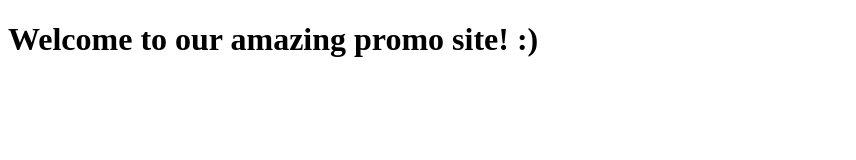
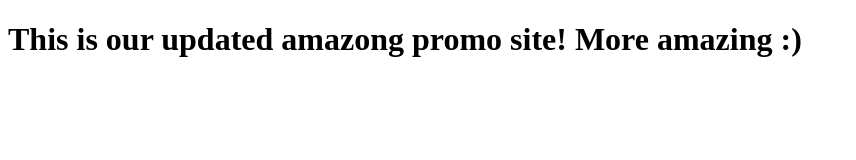
Before and after one commit to MikeWestlake/promo, a plain HTML site: page index.html in a window 1280 px wide. Shown: the whole page, without its empty margins (0-856 px from the left). Drawn offline with Linux system fonts and the light colour scheme.

Commit message:
Second update to home page
We have updated content on our home page.

```diff
--- a/index.html
+++ b/index.html
@@ -7,6 +7,6 @@
 <title>This is our promo site</title>
 </head>
 <body>
-	<h1>Welcome to our amazing promo site! :)</h1>
+	<h1>This is our updated amazong promo site! More amazing :)</h1>
 </body>
 </html>
```
